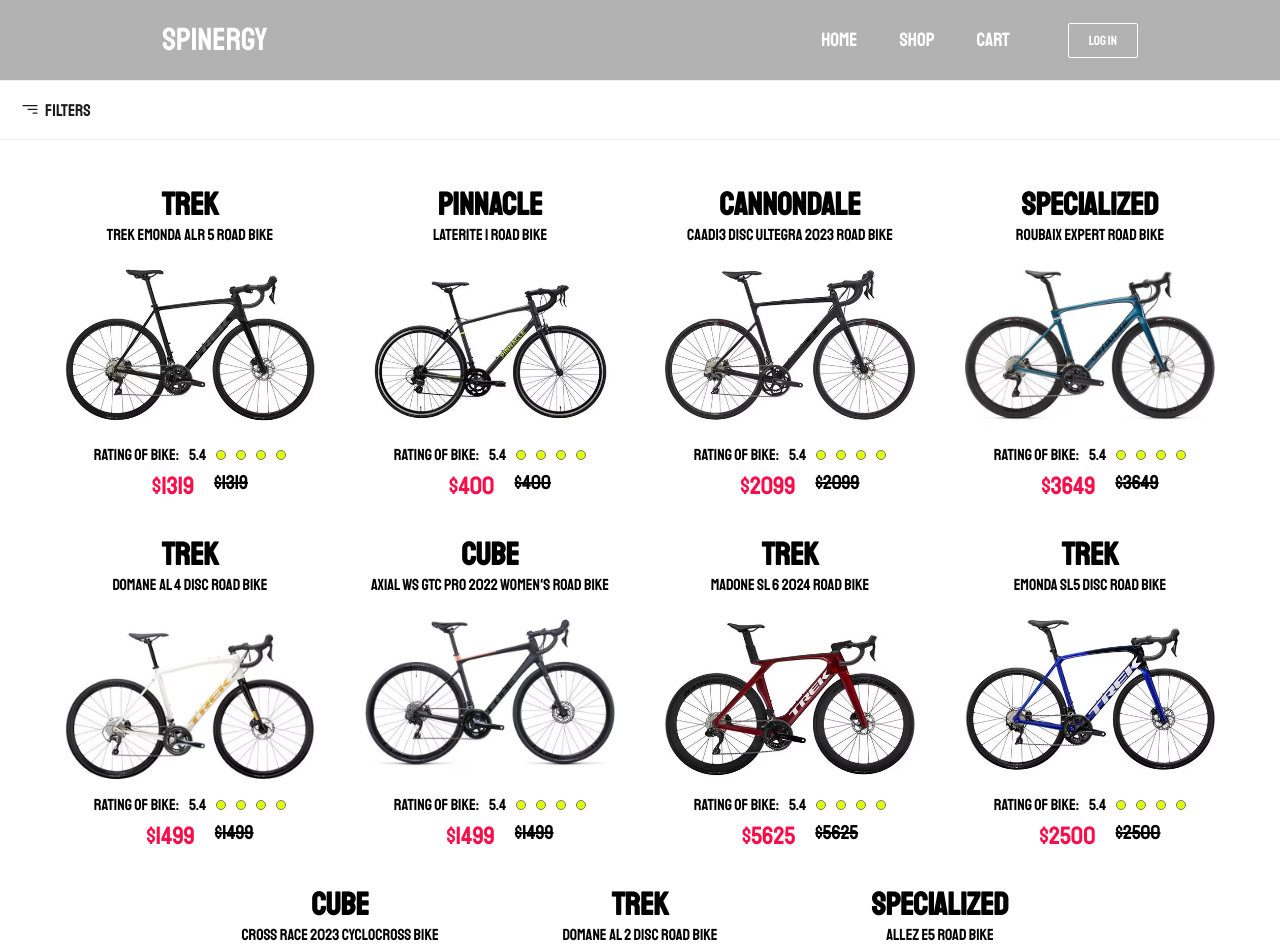
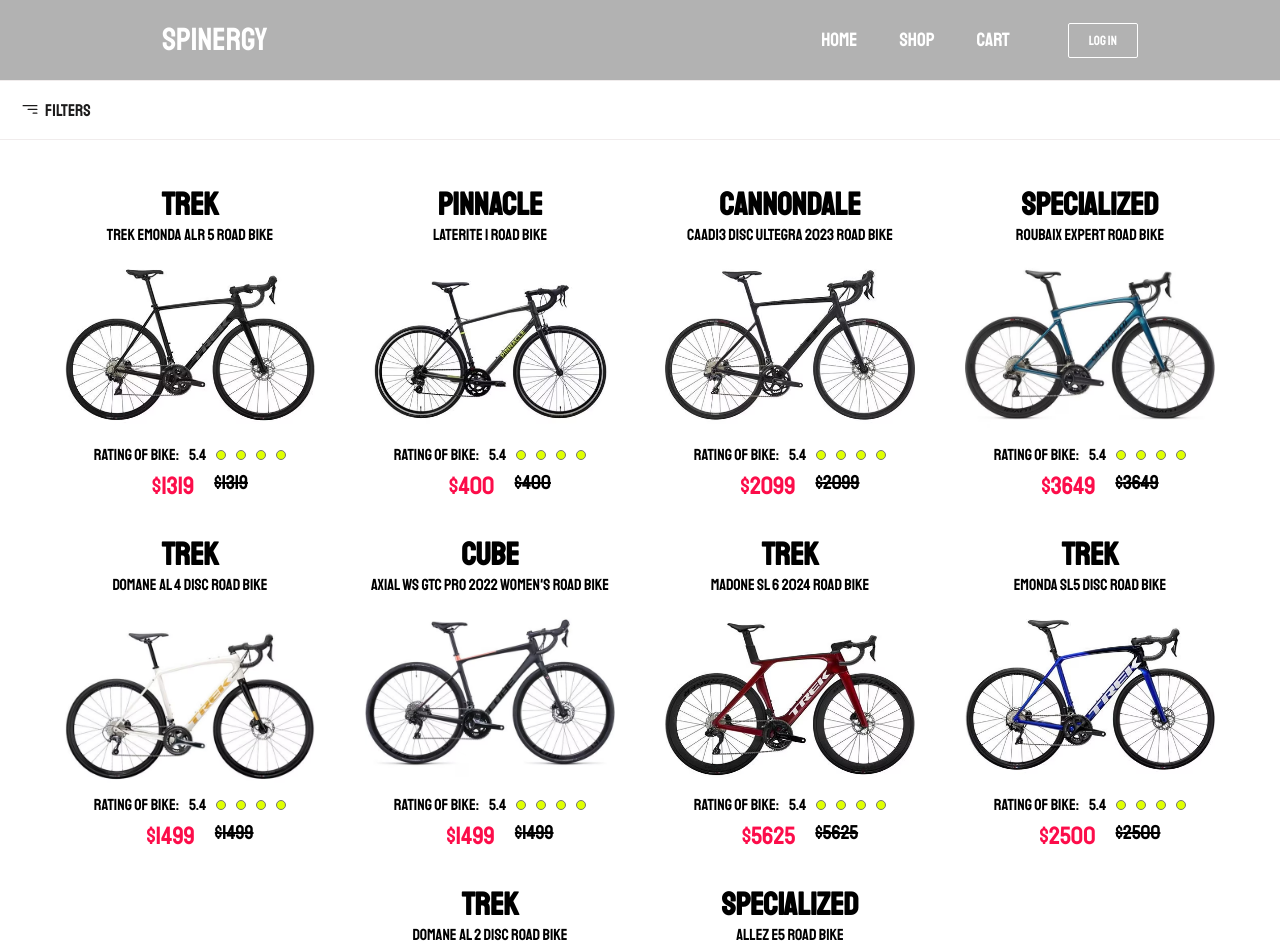
Before and after one commit to rafmando/spinergy, a React (Create React App) app: page /products in a window 1280 px wide. Shown: the top 952 px of the page. Built offline with nearby package versions, Linux system fonts and the light colour scheme.

Commit message:
Modify product data

```diff
--- a/src/components/productsData.js
+++ b/src/components/productsData.js
@@ -120,21 +120,6 @@
     sizes: ["s", "l"],
   },
   {
-    id: "8",
-    brand: "CUBE",
-    name: "Cross Race 2023 Cyclocross Bike",
-    image: "/images/cross-race-2023-cyclocross-bike.jpg",
-    description:
-      "Lorem Ipsum is simply dummy text of the printing and typesetting industry. Lorem Ipsum has been the industry's standard dummy text ever since the 1500s, when an unknown printer took a galley of type and scrambled it to make a type specimen book.",
-    priceBefore: 1299.0,
-    price: 1039.0,
-    countInStock: 10,
-    rating: 4.5,
-    numReviews: 12,
-    colors: ["#0593be"],
-    sizes: ["s", "l"],
-  },
-  {
     id: "9",
     brand: "TREK",
     name: "Domane AL 2 Disc Road Bike",
```
